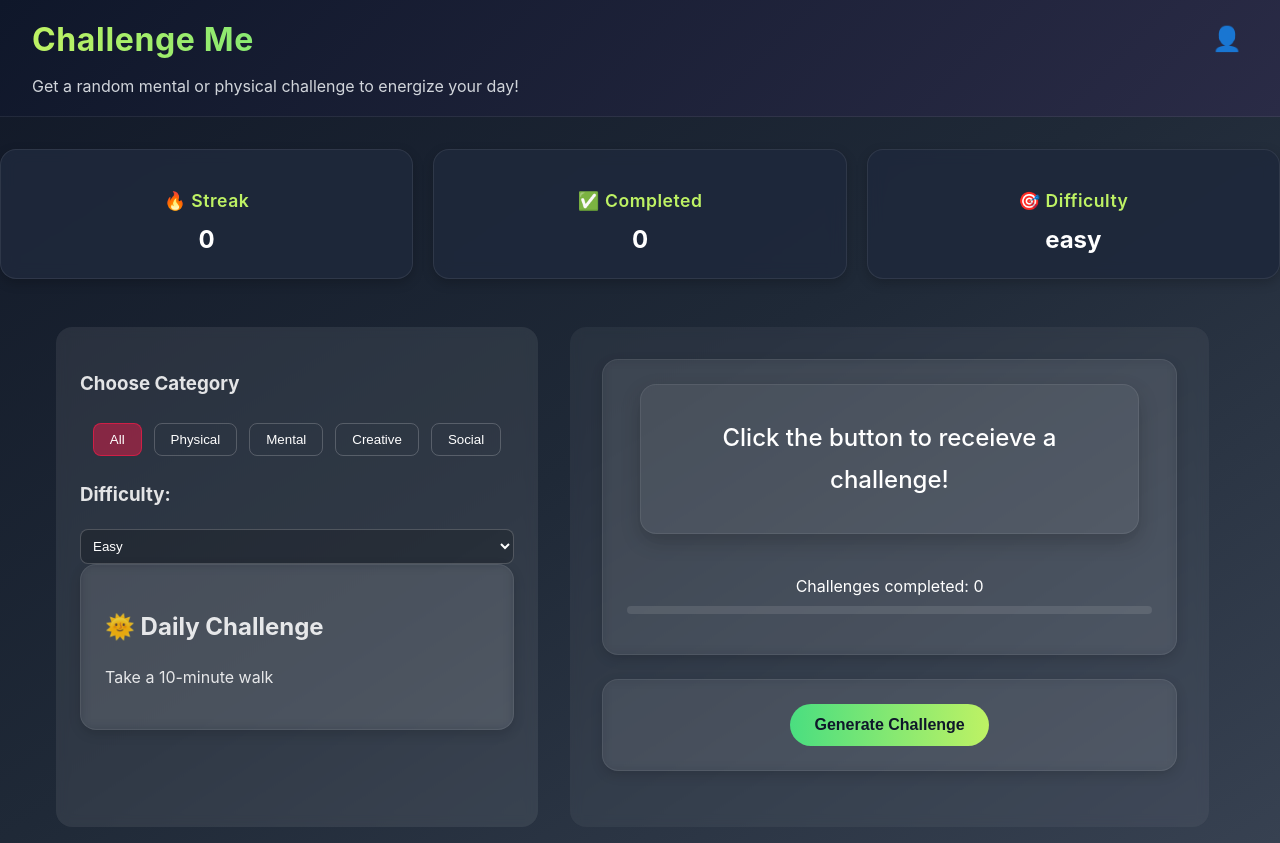
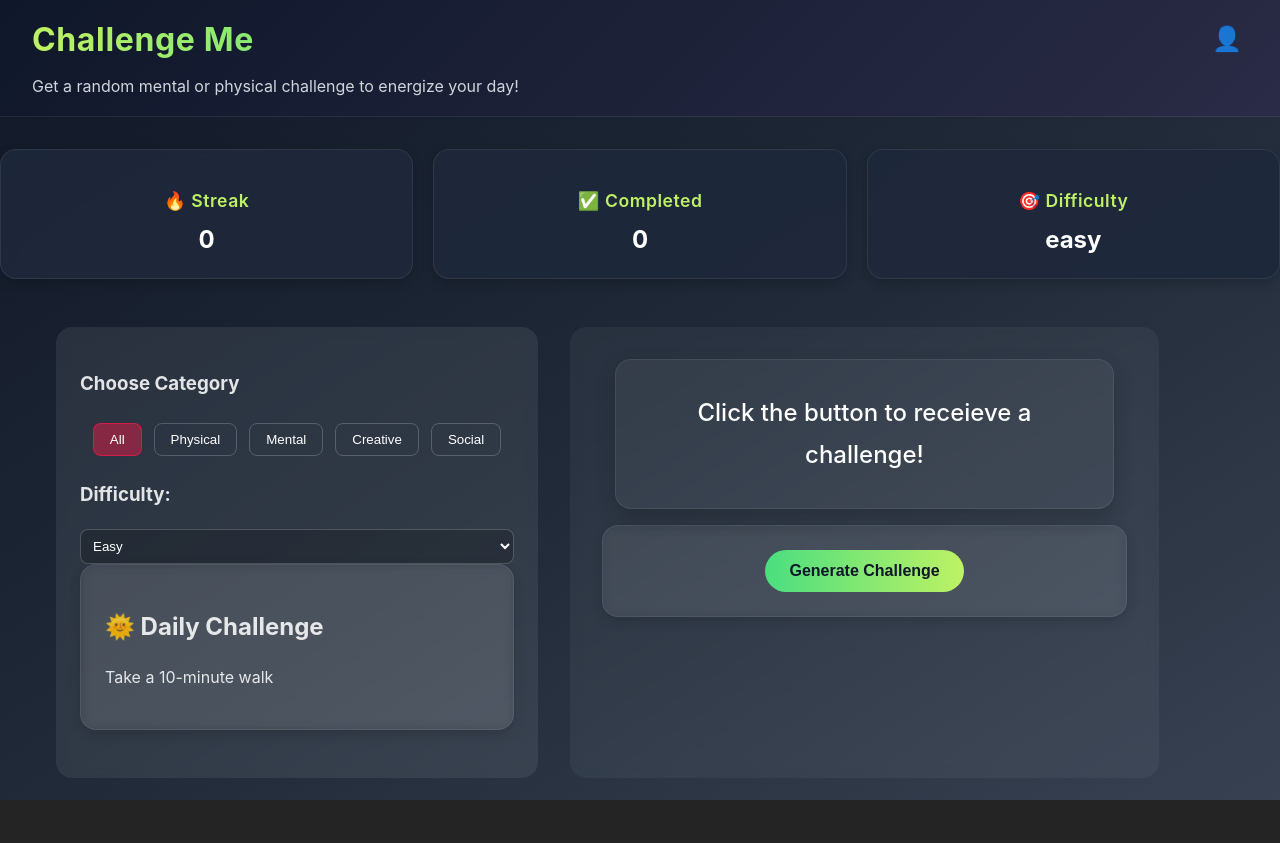
Before and after one commit to robertoandino/challenge-me, a React (Vite) app: page / in a window 1280 px wide. After the commit the page ends 800 px from the top, so only its background shows below. Built offline with nearby package versions, Linux system fonts and the light colour scheme.

Commit message:
Add: ChallengeBox component to Home page for displaying challenges

```diff
--- a/src/components/ChallengeBox.tsx
+++ b/src/components/ChallengeBox.tsx
@@ -0,0 +1,30 @@
+import React from "react";
+
+interface ChallengeBoxProps {
+    currentChallenge: string;
+    isGenerating: boolean;
+    hasGenerated: boolean;
+}
+
+const ChallengeBox: React.FC<ChallengeBoxProps> = ({
+    currentChallenge,
+    isGenerating,
+    hasGenerated,
+}) => {
+    return (
+        <div className={`challenge-container ${hasGenerated ? "has-generated" : ""}`}>
+            <div className={`challenge-box ${hasGenerated ? "challenge-box-generated" : ""}`}>
+                {isGenerating ? (
+                    <div className="loading-state">
+                        <div className="loading-spinner"></div>
+                        <p>Generating your challenge...</p>
+                    </div>
+                ) : (
+                    <p className="challenge-text">{currentChallenge}</p>
+                )}
+            </div>
+        </div>
+    );
+};
+
+export default ChallengeBox;
--- a/src/pages/Home.tsx
+++ b/src/pages/Home.tsx
@@ -5,9 +5,9 @@ import "./Home.css";
 import "./responsive.css";
 import Header from "../components/Header";
 import StatCard from "../components/StatCard";
-//import ChallengeBox from "../components/ChallengeBox";
+import ChallengeBox from "../components/ChallengeBox";
 import DifficultySelector from "../components/DifficultySelector";
-//import ButtonGroup from "../components/ButtonGroup";
+import ButtonGroup from "../components/ButtonGroup";
 import CategorySelector from "../components/CategorySelector";
 //import ChallengeCard from "../components/ChallengeCard";
 import DailyChallengeCard from "../components/DailyChallengeCard";
@@ -22,8 +22,8 @@ const Home: React.FC = () => {
     const [hasGenerated, setHasGenerated] = useState(false);
     // Challenge history state
     //const [challengeHistory, setChallengeHistory] = useState<string[]>([]);
-    const [completedCount, setCompletedCount] = useState<number>(0);
-    const [completedChallenges, setCompletedChallenges] = useState<string[]>([]);
+    const [completedCount, /*setCompletedCount*/] = useState<number>(0);
+    //const [completedChallenges, setCompletedChallenges] = useState<string[]>([]);
     //const [showHistory, setShowHistory] = useState(false);
     // State to manage Category and difficulty
     const [selectedCategory, setSelectedCategory] = useState<ChallengeCategory | 'all'>('all');
@@ -112,82 +112,17 @@ const Home: React.FC = () => {
                 {/* Left Column */}
                 <main className="left-column">
                     {/* Challenge Display Section */}
-                    <section className="section-card challenge-section">
-                        <div className={`challenge-container ${hasGenerated ? 'has-generated' : ''}`}>
-                            <div className={`challenge-box ${hasGenerated ? 'challenge-box-generated' : ''}`}>
-                                {isGenerating ? (
-                                    <div className="loading-state">
-                                        <div className="loading-spinner"></div>
-                                        <p>Generating your challenge...</p>
-                                    </div>
-                                ) : (
-                                    <p className="challenge-text">{currentChallenge}</p>
-                                )}
-                            </div>
-                        </div>
-
-                        {/* Progress tracker */}
-                        <div className="progress-info">
-                            <span>Challenges completed: {completedCount}</span>
-                            <div className="progress-bar-bg">
-                                <div
-                                    className="progress-bar-fill"
-                                    style={{ width: `${Math.min((completedCount / 20) * 100, 100)}%` }}
-                                />
-                            </div>
-                        </div>
-
-                        {/* Mark as Completed Button */}
-                        {hasGenerated && (
-                            <button
-                                className="complete-button"
-                                onClick={() => {
-                                    setCompletedCount(prev => prev + 1);
-                                    setCompletedChallenges(prev =>
-                                        prev.includes(currentChallenge) ? prev : [currentChallenge, ...prev]
-                                    );
-                                }}
-                            >
-                                Mark as Completed
-                            </button>
-                        )}
-
-                        {/* Challenges list */}
-                        {completedChallenges.length > 0 && (
-                            <div className="completed-list">
-                                <h4>Completed Challenges</h4>
-                                <ul>
-                                    {completedChallenges.map((challenge, idx) => (
-                                        <li key={idx}>
-                                            <span role="img" aria-label="completed" style={{marginRight: '0.5rem'}}>✅</span>
-                                            {challenge}
-                                        </li>
-                                    ))}
-                                </ul>
-                            </div>
-                        )}
-                    </section>
-
-                    {/* Generate/Copy Buttons */}
-                    <div className="section-card button-group">
-                        <button
-                            onClick={generateChallenge}
-                            className={`primary-button ${isGenerating ? 'generating' : ''}`}
-                            disabled={isGenerating}
-                        >
-                            {isGenerating ? 'Generating...' : 'Generate Challenge'}
-                        </button>
-
-                        {hasGenerated && (
-                            <button
-                                onClick={() => navigator.clipboard.writeText(currentChallenge)}
-                                className="secondary-button"
-                                title="Copy to clipboard"
-                            >
-                                <span>Copy Challenge</span>
-                            </button>
-                        )}
-                    </div>
+                    <ChallengeBox
+                        currentChallenge={currentChallenge}
+                        isGenerating={isGenerating}
+                        hasGenerated={hasGenerated}
+                    />
+                    <ButtonGroup
+                        isGenerating={isGenerating}
+                        hasGenerated={hasGenerated}
+                        onGenerate={generateChallenge}
+                        onCopy={() => navigator.clipboard.writeText(currentChallenge)}
+                    />
                 </main>
             </div>
         </main>
```
